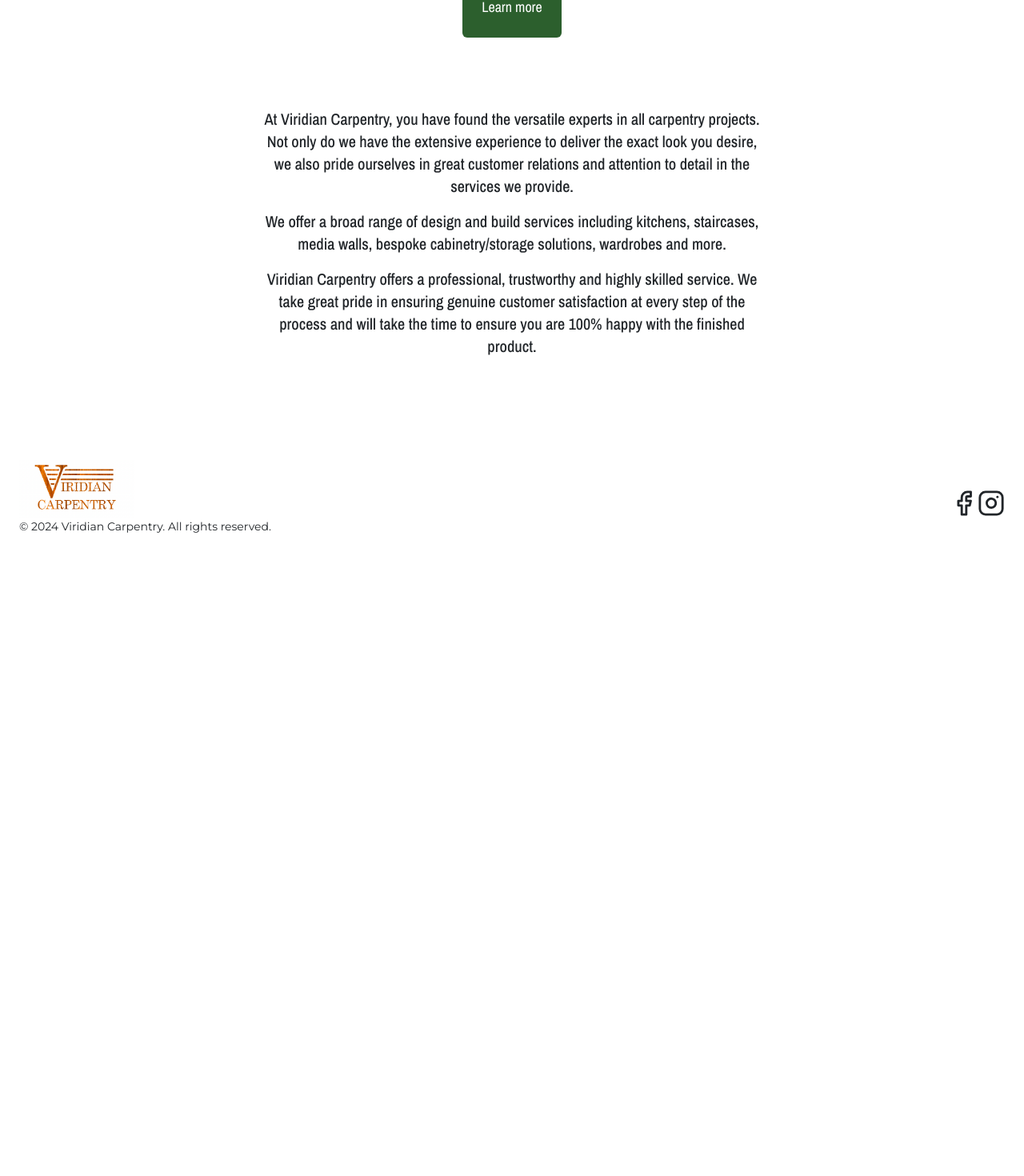
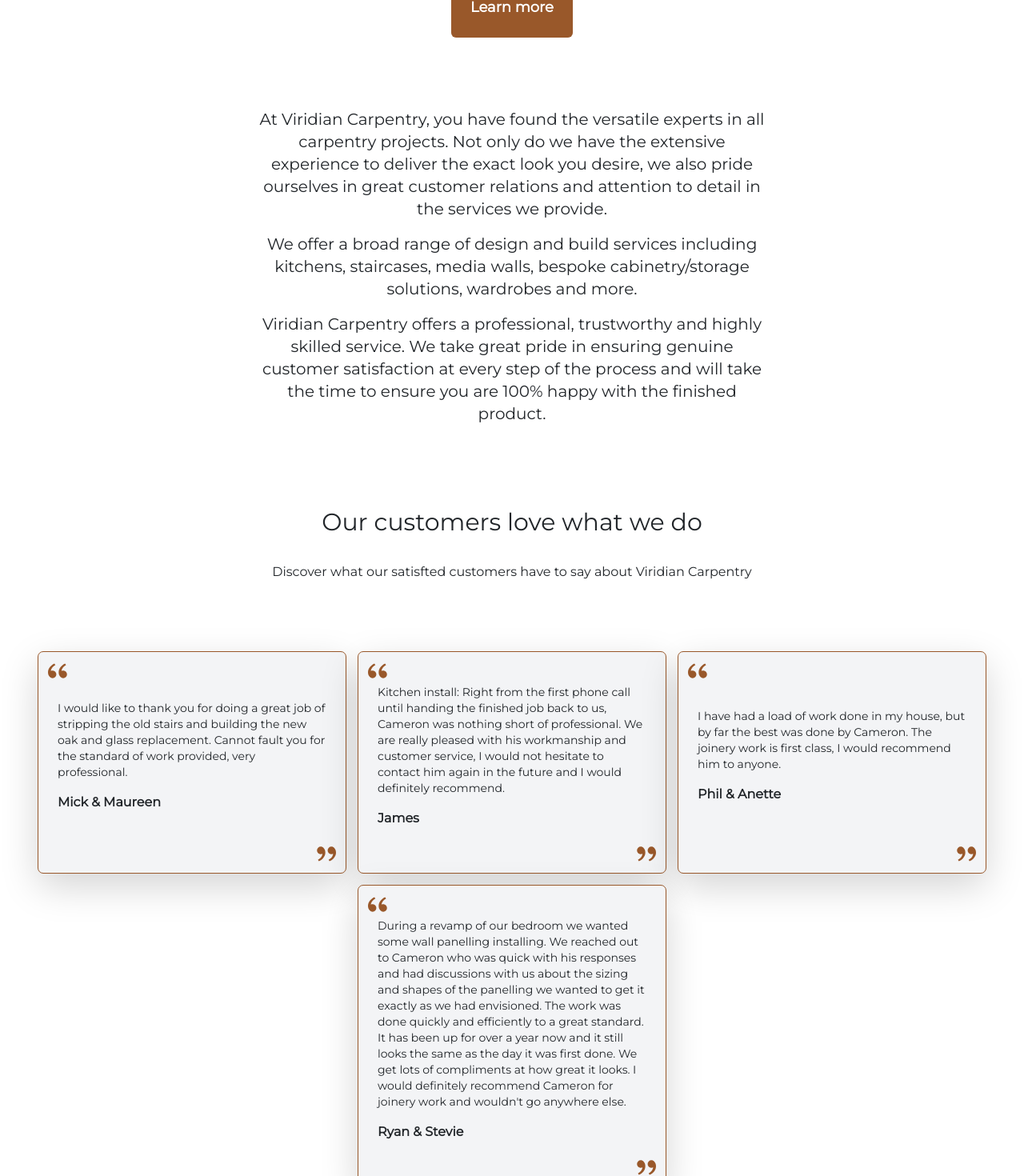
Before and after one commit to Szoph/Viridian, a Next.js app: page / in a window 1280 px wide. Shown: the part 693-2163 px from the top of the page at 80% size. Before the commit the page ends 1401 px from the top, so only its background shows below. Built offline with nearby package versions, Linux system fonts and the light colour scheme.

Commit message:
added testimonies to home page

```diff
--- a/app/globals.css
+++ b/app/globals.css
@@ -4,22 +4,6 @@
 @import url('https://fonts.googleapis.com/css2?family=Archivo+Narrow:wght@400;500;600&display=swap');
 
 
-.archivo {
-  font-family: 'Archivo Narrow', sans-serif;
-  font-weight: 400;
-}
-
-.mont {
-  font-family: 'Montserrat', sans-serif;
-
-}
-.cormorant {
-  font-family: 'Cormorant', sans-serif;
-}
-
-.roboto {
-  font-family: 'Roboto', sans-serif;
-}
 
 .carousel-container {
   max-width: 800px;
--- /dev/null
+++ b/components/ExtraComponants/ReviewCard.jsx
@@ -0,0 +1,29 @@
+import React from 'react'
+
+const ReviewCard = ({customerTestimonies}) => {
+    const open = () => {
+        return <svg xmlns="http://www.w3.org/2000/svg" width="2em" height="2em" viewBox="0 0 24 24"><path fill="#99582A" d="M4.583 17.321C3.553 16.227 3 15 3 13.011c0-3.5 2.457-6.637 6.03-8.188l.893 1.378c-3.335 1.804-3.987 4.145-4.247 5.621c.537-.278 1.24-.375 1.929-.311c1.804.167 3.226 1.648 3.226 3.489a3.5 3.5 0 0 1-3.5 3.5a3.87 3.87 0 0 1-2.748-1.179m10 0C13.553 16.227 13 15 13 13.011c0-3.5 2.457-6.637 6.03-8.188l.893 1.378c-3.335 1.804-3.987 4.145-4.247 5.621c.537-.278 1.24-.375 1.929-.311c1.804.167 3.226 1.648 3.226 3.489a3.5 3.5 0 0 1-3.5 3.5a3.87 3.87 0 0 1-2.748-1.179"/></svg>
+    }
+
+    const close = () => {
+        return <svg xmlns="http://www.w3.org/2000/svg" width="2em" height="2em" viewBox="0 0 24 24"><path fill="#99582A" d="M19.417 6.679C20.447 7.773 21 9 21 10.989c0 3.5-2.456 6.637-6.03 8.188l-.893-1.378c3.335-1.804 3.987-4.145 4.248-5.621c-.537.278-1.24.375-1.93.311c-1.804-.167-3.226-1.648-3.226-3.489a3.5 3.5 0 0 1 3.5-3.5c1.073 0 2.1.49 2.748 1.179m-10 0C10.447 7.773 11 9 11 10.989c0 3.5-2.456 6.637-6.03 8.188l-.893-1.378c3.335-1.804 3.987-4.145 4.247-5.621c-.537.278-1.24.375-1.929.311C4.591 12.323 3.17 10.842 3.17 9a3.5 3.5 0 0 1 3.5-3.5c1.073 0 2.1.49 2.748 1.179"/></svg>
+    }
+  return (
+    <div className='w-full flex flex-wrap justify-center my-10'>
+        {customerTestimonies.map((review, index) => (
+            <div key={index} className='w-96 bg-gray-100 relative px-4 py-10 m-2 shadow-lg hover:scale-105 flex justify-center flex-col rounded-md outline outline-[#99582A] outline-1'>
+                 <div className='absolute top-2 left-2'>
+                {open()}
+                </div>
+                <p className='text-sm'>{review.text}</p>
+                <p className='font-bold'>{review.name}</p>
+                <div className='absolute bottom-2 right-2'>
+                {close()}
+                </div>
+                </div>
+        ))}
+    </div>
+  )
+}
+
+export default ReviewCard
--- /dev/null
+++ b/components/ExtraComponants/Reviews.jsx
@@ -0,0 +1,37 @@
+import React from 'react';
+import ReviewCard from './ReviewCard';
+
+const Reviews = () => {
+
+    const customerTestimonies = ([
+        {
+            name: 'Mick & Maureen',
+            text: 'I would like to thank you for doing a great job of stripping the old stairs and building the new oak and glass replacement. Cannot fault you for the standard of work provided, very professional.'
+        },
+        {
+            name: 'James',
+            text: 'Kitchen install: Right from the first phone call until handing the finished job back to us, Cameron was nothing short of professional. We are really pleased with his workmanship and customer service, I would not hesitate to contact him again in the future and I would definitely recommend.'
+        },
+        {
+            name: 'Phil & Anette',
+            text: 'I have had a load of work done in my house, but by far the best was done by Cameron. The joinery work is first class, I would recommend him to anyone.'
+        },
+        {
+            name: 'Ryan & Stevie',
+            text: "During a revamp of our bedroom we wanted some wall panelling installing. We reached out to Cameron who was quick with his responses and had discussions with us about the sizing and shapes of the panelling we wanted to get it exactly as we had envisioned. The work was done quickly and efficiently to a great standard. It has been up for over a year now and it still looks the same as the day it was first done. We get lots of compliments at how great it looks. I would definitely recommend Cameron for joinery work and wouldn't go anywhere else."
+        }
+
+    ])
+  return (
+    <div className='flex flex-col justify-center items-center'>
+        <h2 className='text-3xl px-4 text-center'>Our customers love what we do</h2>
+        <p className='p-4 text-center'>Discover what our satisfted customers have to say about Viridian Carpentry</p>
+
+        <ReviewCard customerTestimonies={customerTestimonies} />
+
+        <p></p>
+    </div>
+  )
+}
+
+export default Reviews
--- a/components/HomeComponents/Home.jsx
+++ b/components/HomeComponents/Home.jsx
@@ -1,5 +1,6 @@
 import React from 'react'
 import CarouselComponent from '../ExtraComponants/CarouselComponent'
+import Reviews from '../ExtraComponants/Reviews'
 import Link from 'next/link'
 import { Archivo_Narrow } from 'next/font/google'
 
@@ -16,14 +17,15 @@
 <div className='flex items-center justify-center flex-col gap-3 pb-10'>
 
   <h3 className='mont text-3xl grey font-bold'>Versatile Craftsmanship, Unmatched Quality</h3>
-  <Link href='/about' className='grey archivo p-4 no-underline bg-[#2C5F2D] text-white text-lg rounded-md hover:bg-[#639F5E]'>Learn more</Link>
+  <Link href='/about' className='p-4 font-bold no-underline bg-[#99582A] text-white text-lg rounded-md hover:bg-[#639F5E]'>Learn more</Link>
 </div>
 <div className='flex items-center justify-center flex-col p-2 mt-10 text-xl archivo mb-20'>
-  <p className={`${archivo.className} text-center w-1/2`}>At Viridian Carpentry, you have found the versatile experts in all carpentry projects. Not only do we have the extensive experience to deliver the exact look you desire, we also pride ourselves in great customer relations and attention to detail in the services we provide.</p>
-  <p className={`${archivo.className} text-center w-1/2`}>We offer a broad range of design and build services including kitchens, staircases, media walls, bespoke cabinetry/storage solutions, wardrobes and more. </p>
-  <p className={`${archivo.className} text-center w-1/2`}>Viridian Carpentry offers a professional, trustworthy and highly skilled service. We take great pride in ensuring genuine customer satisfaction at every step of the process and will take the time to ensure you are 100% happy with the finished product. </p>
+  <p className= 'text-center w-1/2'>At Viridian Carpentry, you have found the versatile experts in all carpentry projects. Not only do we have the extensive experience to deliver the exact look you desire, we also pride ourselves in great customer relations and attention to detail in the services we provide.</p>
+  <p className='text-center w-1/2'>We offer a broad range of design and build services including kitchens, staircases, media walls, bespoke cabinetry/storage solutions, wardrobes and more. </p>
+  <p className='text-center w-1/2'>Viridian Carpentry offers a professional, trustworthy and highly skilled service. We take great pride in ensuring genuine customer satisfaction at every step of the process and will take the time to ensure you are 100% happy with the finished product. </p>
 </div>
 
+<Reviews />
     </div>
   )
 }
```
